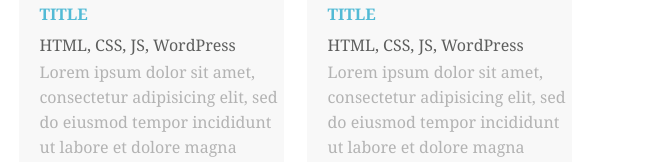
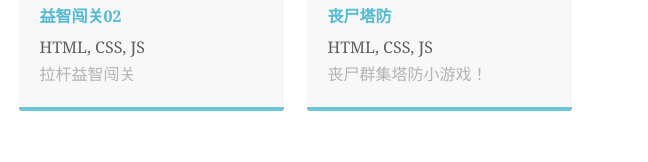
Before and after one commit to pitelink/pitelink.github.io, a plain HTML site: page index.html in a window 1280 px wide. Shown: the part 638-800 px from the top of the page, 632-1280 px from the left. Drawn offline with Linux system fonts and the light colour scheme.

Commit message:
Update index.html

```diff
--- a/index.html
+++ b/index.html
@@ -36,15 +36,15 @@
       <p class="tag">HTML, CSS, JS</p>
       <p class="text_column">拉杆益智闯关</p>
     </div>
-    <div class="thumbnail"> <a href="#"><img src="images/bkg_06.jpg" alt="" width="2000" class="cards"/></a>
-      <h4>TITLE</h4>
-      <p class="tag">HTML, CSS, JS, WordPress</p>
-      <p class="text_column">Lorem ipsum dolor sit amet, consectetur adipisicing elit, sed do eiusmod tempor incididunt ut labore et dolore magna aliqua.</p>
+    <div class="thumbnail"> <a href="https://www.bestyijun.com/HTML5/H5_03"><img src="images/bkg_06.jpg" alt="" width="2000" class="cards"/></a>
+      <h4>益智闯关02</h4>
+      <p class="tag">HTML, CSS, JS</p>
+      <p class="text_column">拉杆益智闯关</p>
     </div>
-    <div class="thumbnail"> <a href="#"><img src="images/bkg_06.jpg" alt="" width="2000" class="cards"/></a>
-      <h4>TITLE</h4>
-      <p class="tag">HTML, CSS, JS, WordPress</p>
-      <p class="text_column">Lorem ipsum dolor sit amet, consectetur adipisicing elit, sed do eiusmod tempor incididunt ut labore et dolore magna aliqua.</p>
+    <div class="thumbnail"> <a href="https://www.bestyijun.com/HTML5/H5_04"><img src="images/bkg_06.jpg" alt="" width="2000" class="cards"/></a>
+      <h4>丧尸塔防</h4>
+      <p class="tag">HTML, CSS, JS</p>
+      <p class="text_column">丧尸群集塔防小游戏！</p>
     </div>
   </div>
   <div class="gallery">
```
